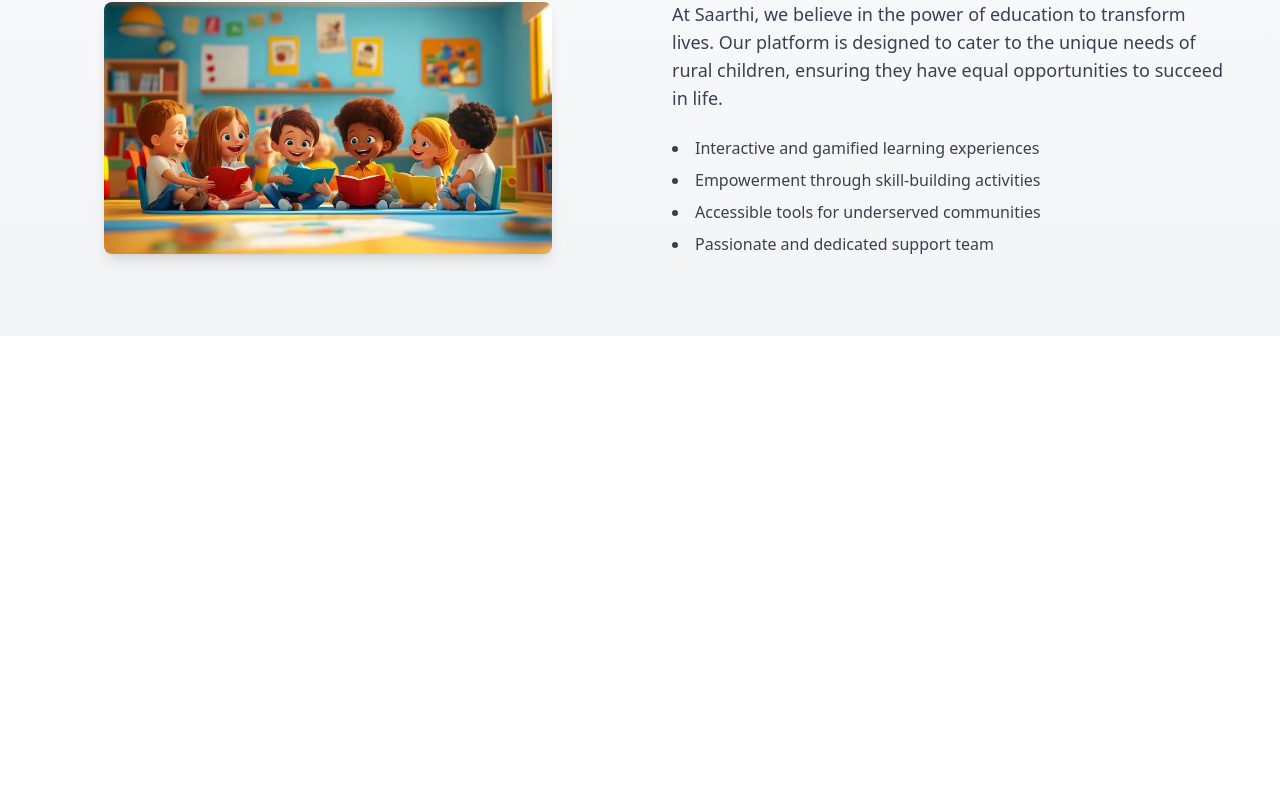
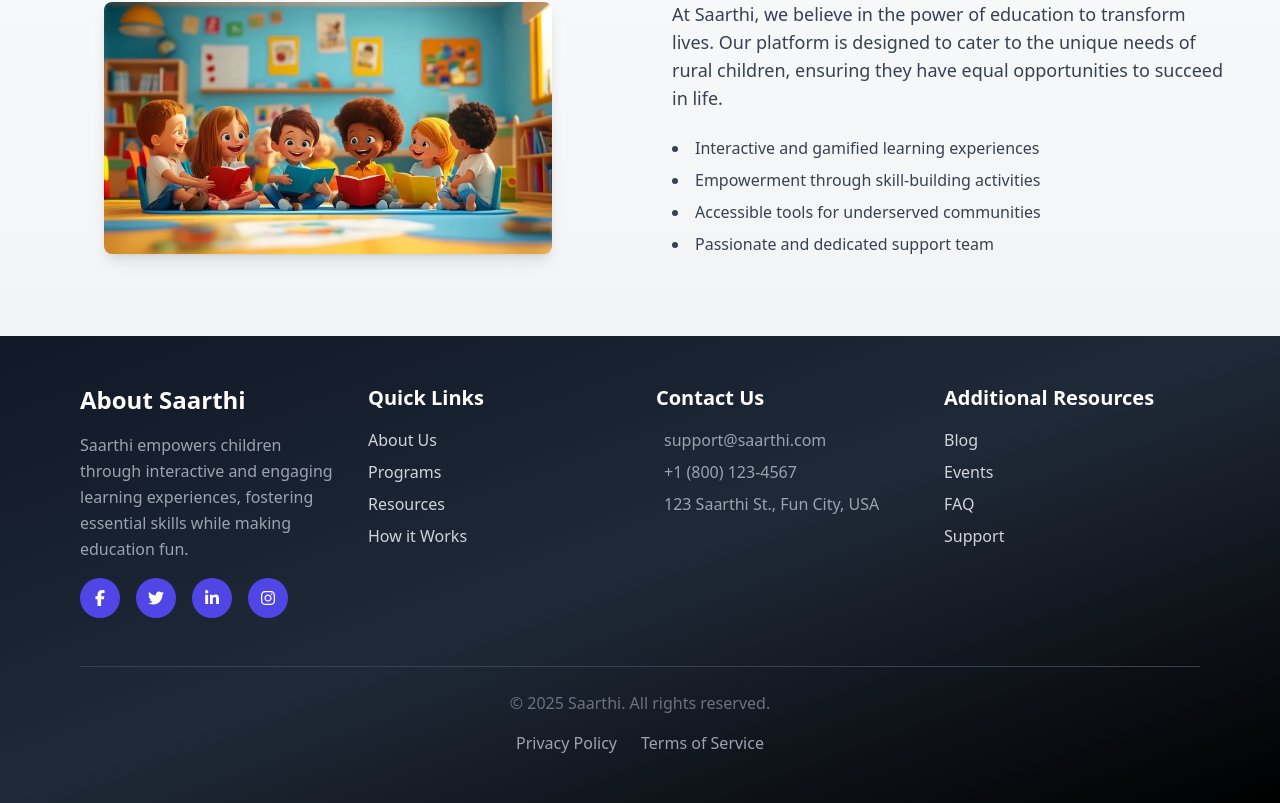
Before and after one commit to ayuxsh009/saarthi, a React (Vite) app: page /About in a window 1280 px wide. Shown: the part 1072-1875 px from the top of the page. Before the commit the page ends 1408 px from the top, so only its background shows below. Built offline with nearby package versions, Linux system fonts and the light colour scheme.

Commit message:
Minor changes

```diff
--- a/src/Components/About.jsx
+++ b/src/Components/About.jsx
@@ -2,6 +2,8 @@ import React from 'react';
 import { motion } from 'framer-motion';
 import { div } from 'framer-motion/client';
 import Header from './Header';
+import Footer from './Footer';
+
 
 const About = () => {
   const FeatureCard = ({ icon, title, description }) => (
@@ -139,6 +141,7 @@ const About = () => {
         </div>
       </section>
     </main>
+    <Footer/>
     </div>
   );
 };
--- a/src/Components/Howitworks.jsx
+++ b/src/Components/Howitworks.jsx
@@ -1,6 +1,8 @@
 import React from 'react';
 import { motion } from 'framer-motion';
 import Header from './Header';
+import Footer from './Footer';
+
 
 const HowitWorks = () => {
   const StepCard = ({ icon, title, description }) => (
@@ -196,6 +198,7 @@ const HowitWorks = () => {
           </div>
         </section>
       </main>
+      <Footer/>
     </div>
   );
 };
--- a/src/Components/Programs.jsx
+++ b/src/Components/Programs.jsx
@@ -1,6 +1,8 @@
 import React from 'react';
 import { motion } from 'framer-motion';
 import Header from './Header';
+import Footer from './Footer';
+
 
 const ProgramCard = ({ icon, title, description }) => (
   <motion.div
@@ -158,6 +160,7 @@ const Program = () => {
           </div>
         </section>
       </main>
+      <Footer/>
     </div>
   );
 };
--- a/src/Components/Resources.jsx
+++ b/src/Components/Resources.jsx
@@ -1,6 +1,7 @@
 import React from 'react';
 import { motion } from 'framer-motion';
 import Header from './Header';
+import Footer from './Footer';
 
 const Resources = () => {
   const ResourceCard = ({ icon, title, description }) => (
@@ -162,6 +163,7 @@ const Resources = () => {
           </div>
         </section>
       </main>
+      <Footer/>
     </div>
   );
 };
```
